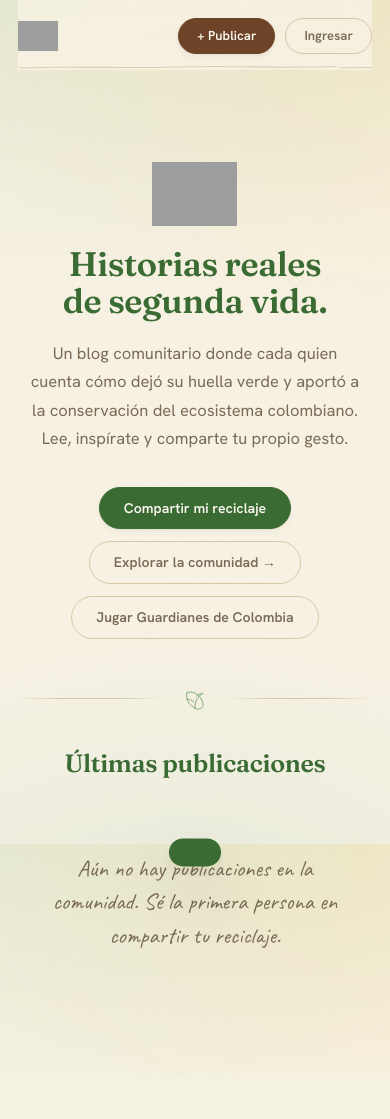
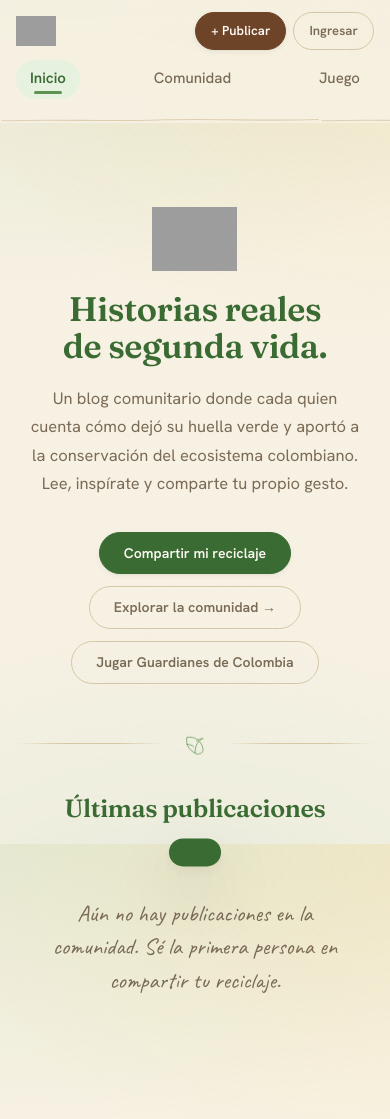
Before and after one commit to zz0mb0id/alyra-integrado, a PHP site: page /alyra_1.html in a window 390 px wide. Before the commit the page ends 1033 px from the top, so only its background shows below. Run offline with PHP 8.4, Linux system fonts and the light colour scheme; data that the repository does not hold is empty; grey boxes are pictures that could not be loaded.

Commit message:
Make Alyra header responsive across screen sizes

```diff
--- a/alyra.css
+++ b/alyra.css
@@ -840,7 +840,9 @@ label {
     align-items: center;
     justify-content: space-between;
     gap: 14px;
-    padding: 18px 0 16px;
+    width: 100vw;
+    margin-left: calc(50% - 50vw);
+    padding: 18px clamp(20px, 5vw, 80px) 16px;
     margin-bottom: 26px;
     background: rgba(248, 242, 228, .88);
     backdrop-filter: blur(12px) saturate(1.1);
@@ -849,11 +851,14 @@ label {
 }
 
 .topbar-inner {
-    display: flex;
-    align-items: center;
-    justify-content: space-between;
-    gap: 14px;
+    display: grid;
+    grid-template-columns: auto auto minmax(260px, 1fr) auto;
+    grid-template-areas: "brand nav search actions";
+    align-items: center;
+    gap: clamp(14px, 2vw, 30px);
     width: 100%;
+    max-width: 1600px;
+    margin-inline: auto;
     min-width: 0;
 }
 
@@ -873,6 +878,7 @@ label {
 }
 
 .brand {
+    grid-area: brand;
     display: flex;
     align-items: center;
     gap: 10px;
@@ -880,7 +886,7 @@ label {
 }
 
 .brand-logo {
-    height: 36px;
+    height: clamp(44px, 3.2vw, 56px);
     width: auto;
     display: block;
     transition: transform .55s var(--ease-brote);
@@ -898,9 +904,11 @@ label {
 }
 
 .search-wrap {
-    flex: 1;
-    max-width: 320px;
-    margin: 0 18px;
+    grid-area: search;
+    width: 100%;
+    max-width: 480px;
+    justify-self: center;
+    margin: 0;
     position: relative;
 }
 
@@ -931,6 +939,7 @@ label {
 }
 
 .topbar-actions {
+    grid-area: actions;
     display: flex;
     align-items: center;
     gap: 10px;
@@ -938,9 +947,10 @@ label {
 }
 
 .main-nav {
+    grid-area: nav;
     display: flex;
     gap: 2px;
-    margin-left: 10px;
+    margin-left: 0;
 }
 
 /* El elemento activo se marca con una aguada verde que crece y un trazo
@@ -950,8 +960,8 @@ label {
     isolation: isolate;
     border: none;
     background: transparent;
-    padding: 9px 18px 12px;
-    font-size: 14px;
+    padding: 11px clamp(14px, 1.25vw, 22px) 14px;
+    font-size: clamp(15px, 1vw, 17px);
     font-weight: 500;
     color: var(--tinta-soft);
     cursor: pointer;
@@ -1017,10 +1027,52 @@ label {
     background: var(--hoja-700);
 }
 
-@media (max-width:820px) {
+@media (max-width:980px) {
+    .topbar-inner {
+        grid-template-columns: auto minmax(0, 1fr) auto;
+        grid-template-areas:
+            "brand nav actions"
+            "search search search";
+        row-gap: 12px;
+    }
+
+    .main-nav { justify-content: center; }
+    .search-wrap { max-width: 720px; }
+}
+
+@media (max-width:640px) {
+    .topbar {
+        padding: 12px 16px 14px;
+        margin-bottom: 18px;
+    }
+
+    .topbar-inner {
+        grid-template-columns: minmax(0, 1fr) auto;
+        grid-template-areas:
+            "brand actions"
+            "nav nav"
+            "search search";
+        row-gap: 10px;
+    }
+
     .main-nav {
-        display: none;
+        width: min(100%, 380px);
+        justify-self: center;
+        justify-content: space-between;
     }
+
+    .nav-link { padding: 8px 14px 11px; }
+    .topbar-actions { gap: 7px; }
+    .topbar-actions .btn-small { padding: 10px 15px; font-size: 13px; }
+    .brand-logo { height: 42px; }
+    .search-wrap { max-width: none; }
+}
+
+@media (max-width:380px) {
+    .topbar { padding-inline: 11px; }
+    .topbar-actions { gap: 5px; }
+    .topbar-actions .btn-small { padding: 9px 11px; font-size: 12px; }
+    .nav-link { padding-inline: 10px; font-size: 14px; }
 }
 
 /* Menú de la cuenta */
```
